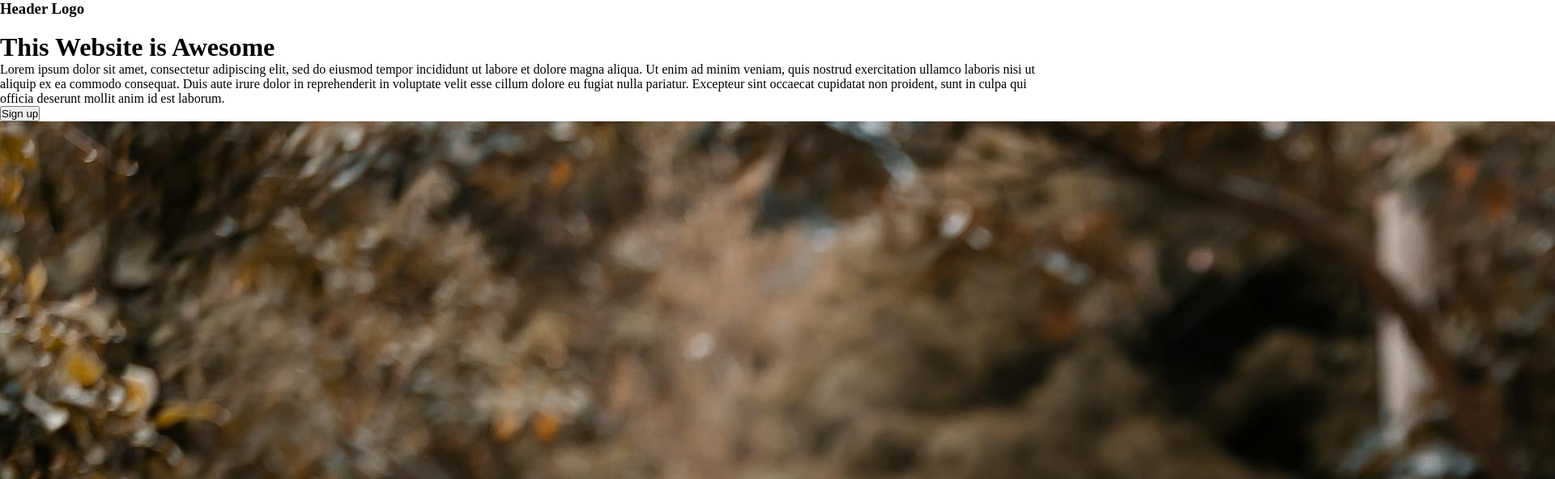
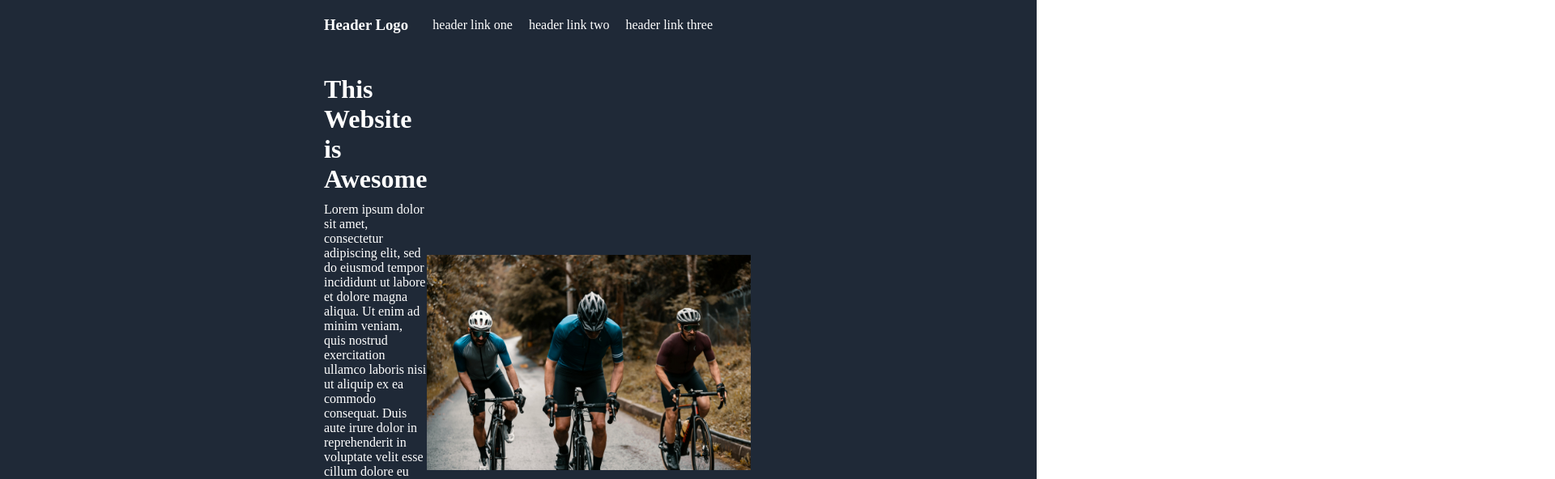
Before and after one commit to robertthurber/profile_page, a plain HTML site: page index.html in a window 1280 px wide. Shown: the top 592 px of the page at 81% size, 1920 px wide, since content can reach past the window. Drawn offline with Linux system fonts and the light colour scheme.

Commit message:
added the style for the hero section

```diff
--- a/styles/styles.css
+++ b/styles/styles.css
@@ -8,27 +8,52 @@
 
 /* ------ hero style section ------ */
 
-.hero {
+header {
   background-color: #1f2937;
-  color: white;
   display: flex;
   flex-direction: column;
+  color: white;
+  padding: 20px 400px 200px 400px;
 }
 
-.hero-nav {
+.hero-top-left {
   display: flex;
+  justify-content: space-between;
 }
 
 ul {
   display: flex;
   list-style: none;
-}
-li a {
-  text-decoration: none;
-  color: white;
+  gap: 20px;
+  align-items: center;
 }
 
-.hero-image {
-  width: 250px;
+.hero-top-right {
+  display: flex;
+  justify-content: space-between;
+  align-items: center;
+  margin-top: 50px;
+}
+
+.hero-items {
+  display: flex;
+  flex-direction: column;
+  width: 300px;
+}
+.hero-items p {
+  margin-top: 10px;
+}
+img {
+  width: 400px;
   height: auto;
 }
+
+.hero-items button {
+  margin-top: 20px;
+  width: 100px;
+  height: 30px;
+  background-color: #3882f6;
+  text-align: center;
+  color: white;
+  border-radius: 20px;
+}
```
